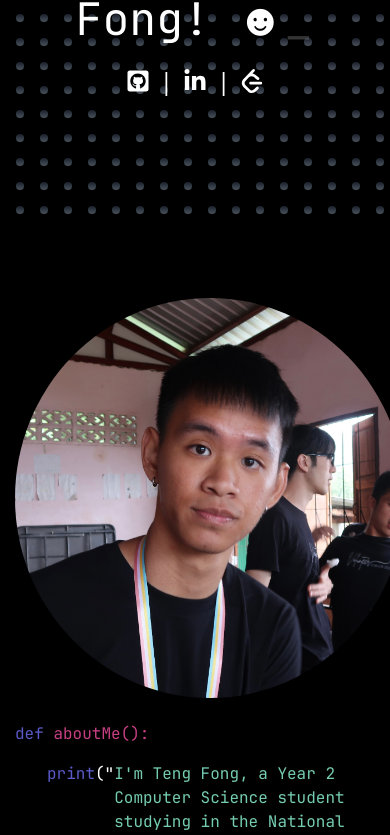
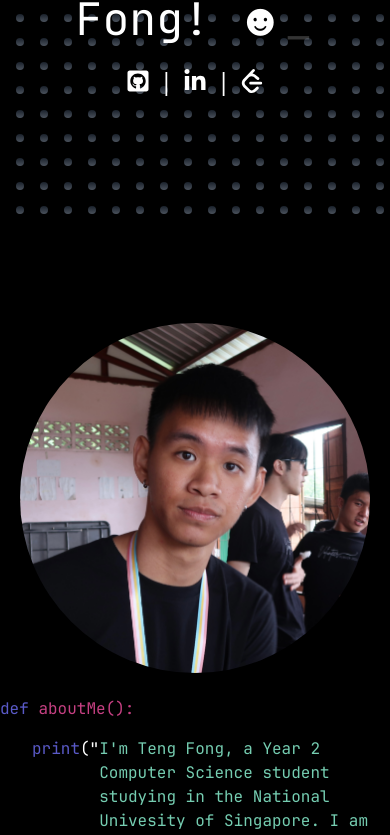
Before and after one commit to GohTengFong/personal-website-v1, a React (Create React App) app: page / in a window 390 px wide. Shown: the part 610-1445 px from the top of the page. Built offline with nearby package versions, Linux system fonts and the light colour scheme; no server answers; the HTML template or start-up script is replaced by a standard one.

Commit message:
responsiveness improvements

```diff
--- a/src/components/about/About.css
+++ b/src/components/about/About.css
@@ -103,6 +103,8 @@
   }
 
   .photo {
+    height: 350px;
+    width: 350px;
     margin-bottom: 1.5rem;
   }
 }
```
